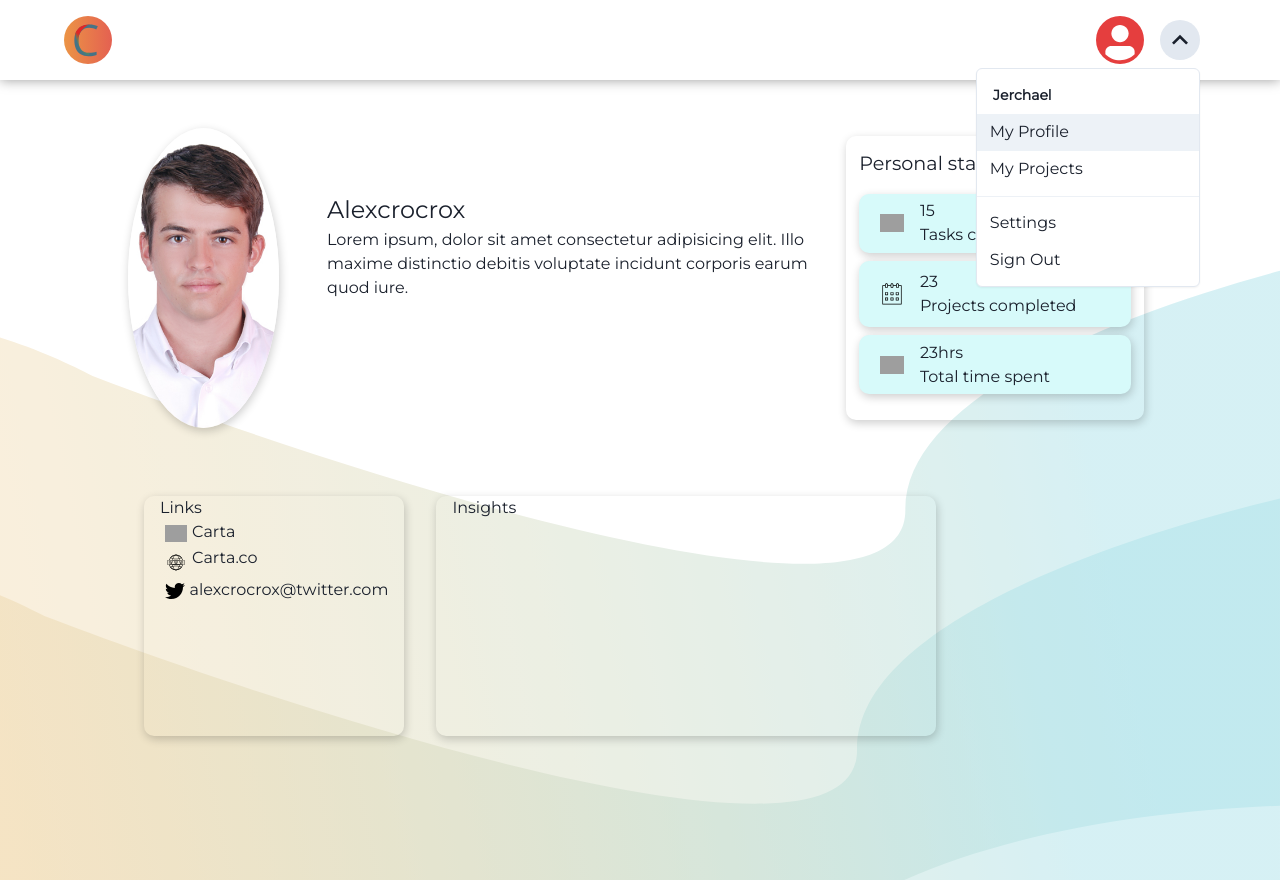
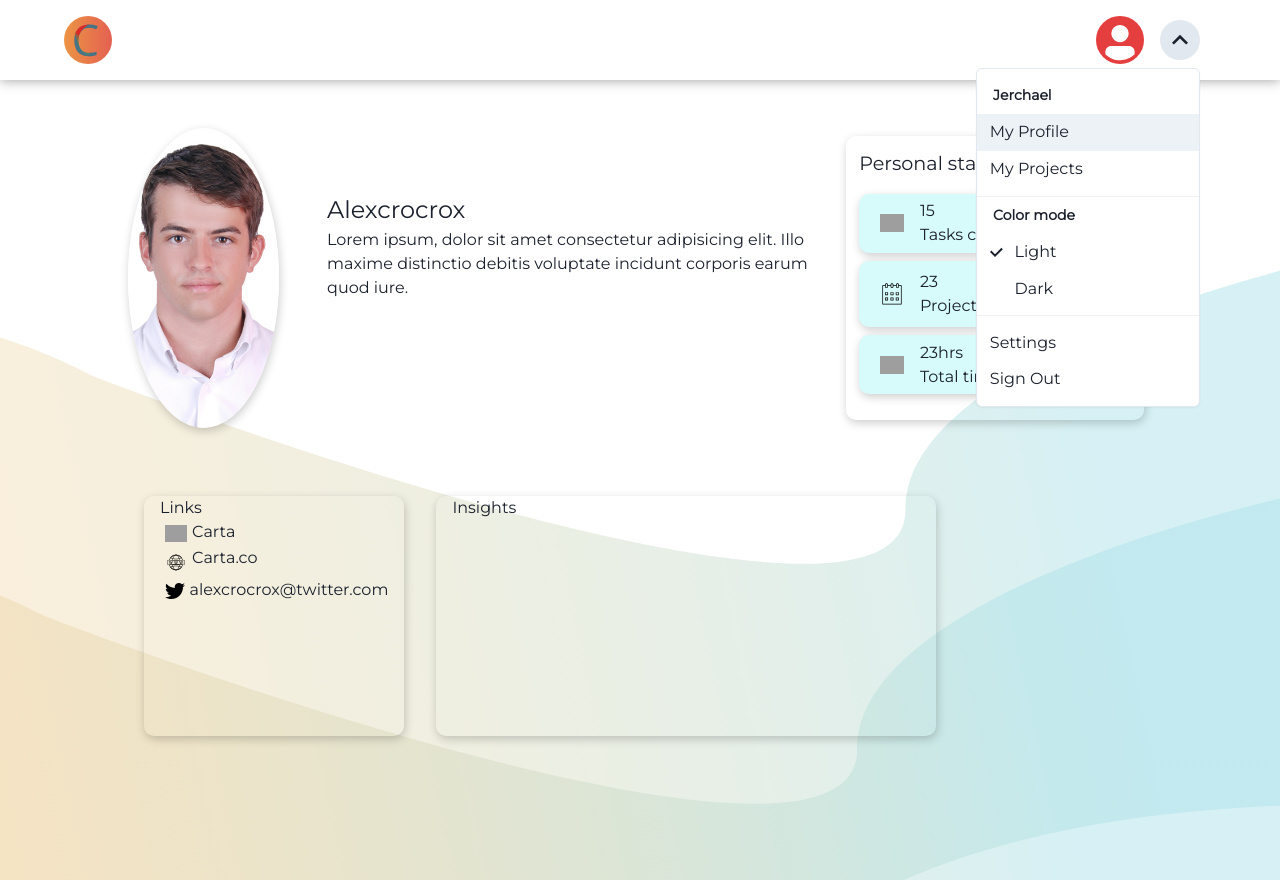
Before and after one commit to jermainejanszen/carta, a Next.js app: page /profile in a window 1280 px wide. Both pictures are taken after a click on the button "Profile". Built offline with nearby package versions, Linux system fonts and the light colour scheme; grey boxes are pictures that could not be loaded.

Commit message:
added color mode switch to project navbar

```diff
--- a/widgets/ProjectsNavBar.tsx
+++ b/widgets/ProjectsNavBar.tsx
@@ -16,7 +16,9 @@ import {
   IconButton,
   MenuGroup,
   MenuDivider,
-  InputRightElement} from '@chakra-ui/react';
+  InputRightElement,
+  MenuItemOption,
+  MenuOptionGroup } from '@chakra-ui/react';
 import { ChevronDownIcon, SearchIcon } from '@chakra-ui/icons';
 
 interface Props {
@@ -38,6 +40,17 @@ const ProfileNavBar = (props: Props) => {
   }
 
   const { colorMode, toggleColorMode } = useColorMode();
+  const handleColorModeChange = (value : 'light' | 'dark') => {
+    if (value === 'light') {
+      if (colorMode === 'dark') {
+        toggleColorMode();
+      }
+    } else if (value === 'dark') {
+      if (colorMode === 'light') {
+        toggleColorMode();
+      }
+    }
+  }
   const bg = useColorModeValue("white", "gray.700");
 
   return (
@@ -63,7 +76,8 @@ const ProfileNavBar = (props: Props) => {
             <InputRightElement>
               <IconButton
                 aria-label="Search"
-                icon={<SearchIcon />} />
+                icon={<SearchIcon />}
+                borderRightRadius="lg" />
             </InputRightElement>
           </InputGroup>
         }
@@ -72,7 +86,7 @@ const ProfileNavBar = (props: Props) => {
             bg="red.500"
             cursor="pointer"
             onClick={handleProfileClick} />
-          <Menu>
+          <Menu closeOnSelect={false} >
             {({ isOpen }) => (
               <Box>
                 <MenuButton
@@ -98,6 +112,19 @@ const ProfileNavBar = (props: Props) => {
                     </MenuItem>
                   </MenuGroup>
                   <MenuDivider />
+                  <MenuOptionGroup
+                    title="Color mode"
+                    type="radio"
+                    defaultValue={colorMode === 'light' ? 'light' : 'dark'}
+                    onChange={handleColorModeChange} >
+                      <MenuItemOption value="light">
+                        Light
+                      </MenuItemOption>
+                      <MenuItemOption value="dark">
+                        Dark
+                      </MenuItemOption>
+                  </MenuOptionGroup>
+                  <MenuDivider />
                   <MenuItem>
                     Settings
                   </MenuItem>
```
